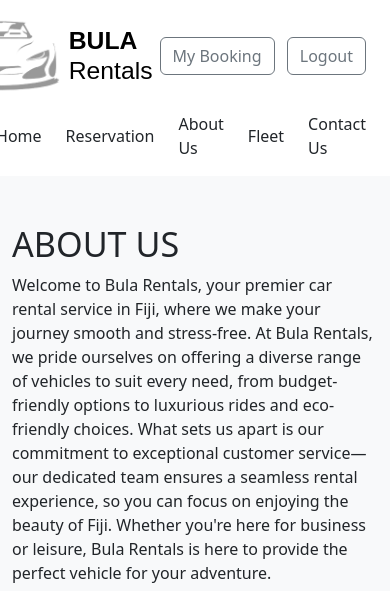
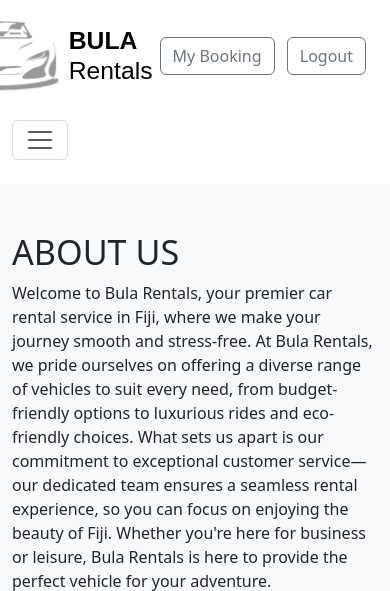
Before and after one commit to clintakp/Car-Rental-Project, a Django app: page /about_us in a window 390 px wide. Shown: the top 591 px of the page. Run offline with Django 5.2, Linux system fonts and the light colour scheme; the visitor is signed in with stand-in values (Sample User, id 1); some libraries are stand-ins or nearby versions.

Commit message:
responsiveness

```diff
--- a/templates/base.html
+++ b/templates/base.html
@@ -25,13 +25,6 @@
                 <button class="btn btn-outline-secondary me-4" onclick="window.location.href='authenication/logout'">Logout</button>
             </div>
         </div>
-        <nav class="d-flex align-items-center justify-content-end me-4">
-            <a href="/" class="me-4 text-decoration-none text-dark">Home</a>
-            <a href="reservation" class="me-4 text-decoration-none text-dark">Reservation</a>
-            <a href="about_us" class="me-4 text-decoration-none text-dark">About Us</a>
-            <a href="fleet" class="me-4 text-decoration-none text-dark">Fleet</a>
-            <a href="contact_us" class="text-decoration-none text-dark">Contact Us</a>
-        </nav>
         {% else %}
         <div class="d-flex top-row">
             <div class="logo-section d-flex align-items-center">
@@ -45,15 +38,38 @@
                 <button class="btn btn-outline-secondary me-4" onclick="window.location.href='authenication/login'">Login</button>
             </div>
         </div>
-        <nav class="d-flex align-items-center justify-content-end me-4">
-            <a href="/" class="me-4 text-decoration-none text-dark">Home</a>
-            <a href="reservation" class="me-4 text-decoration-none text-dark">Reservation</a>
-            <a href="about_us" class="me-4 text-decoration-none text-dark">About Us</a>
-            <a href="fleet" class="me-4 text-decoration-none text-dark">Fleet</a>
-            <a href="My_booking" class="me-4 text-decoration-none text-dark">My Booking</a>
-            <a href="contact_us" class="text-decoration-none text-dark">Contact Us</a>
+        {% endif %}
+
+        <!-- Navbar Section -->
+        <nav class="navbar navbar-expand-lg navbar-light">
+            <div class="container-fluid">
+                <!-- Toggle Button for Mobile -->
+                <button class="navbar-toggler" type="button" data-bs-toggle="collapse" data-bs-target="#navbarNav" aria-controls="navbarNav" aria-expanded="false" aria-label="Toggle navigation">
+                    <span class="navbar-toggler-icon"></span>
+                </button>
+
+                <!-- Nav Links in Collapsible -->
+                <div class="collapse navbar-collapse justify-content-end" id="navbarNav">
+                    <ul class="navbar-nav">
+                        <li class="nav-item">
+                            <a href="/" class="nav-link text-dark">Home</a>
+                        </li>
+                        <li class="nav-item">
+                            <a href="reservation" class="nav-link text-dark">Reservation</a>
+                        </li>
+                        <li class="nav-item">
+                            <a href="about_us" class="nav-link text-dark">About Us</a>
+                        </li>
+                        <li class="nav-item">
+                            <a href="fleet" class="nav-link text-dark">Fleet</a>
+                        </li>
+                        <li class="nav-item">
+                            <a href="contact_us" class="nav-link text-dark">Contact Us</a>
+                        </li>
+                    </ul>
+                </div>
+            </div>
         </nav>
-        {% endif %}
     </header>
 
     <!-- Bootstrap JavaScript -->
```
